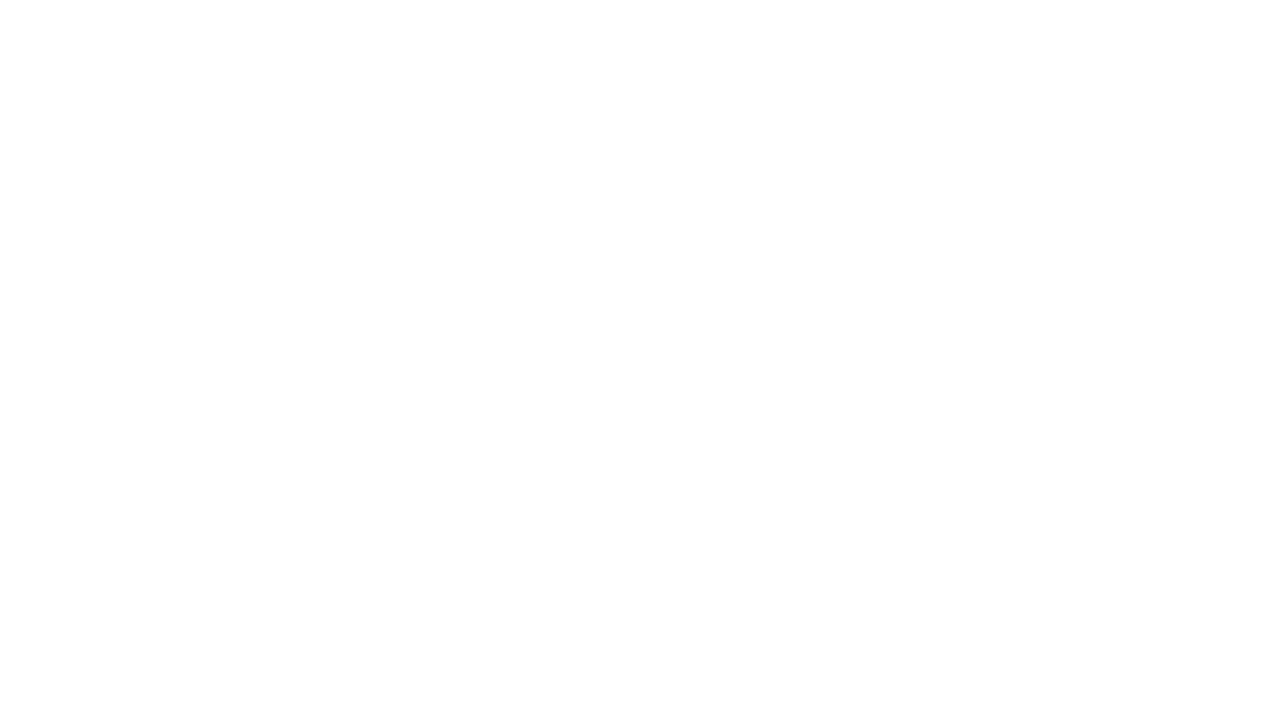
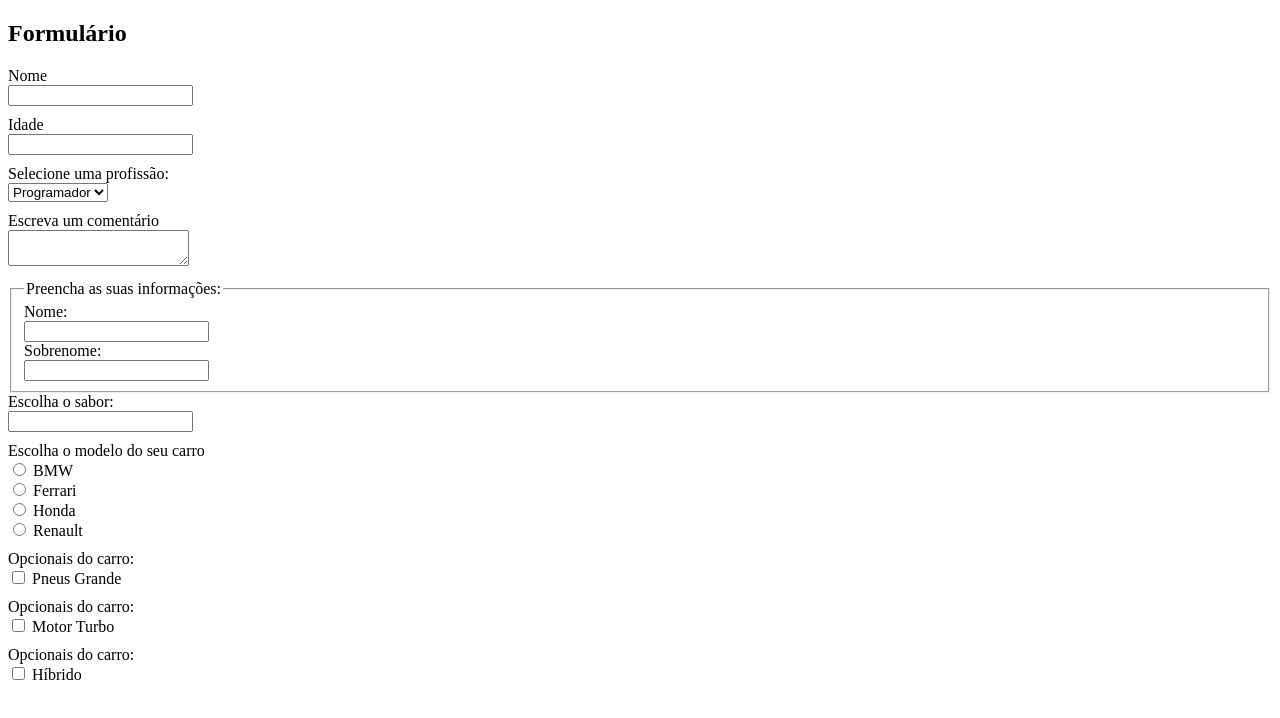
Before and after one commit to AnaPaula2024/18-03-html, a plain HTML site: page Formulário/index.html in a window 1280 px wide. Drawn offline with Linux system fonts and the light colour scheme.

Commit message:
Formulário

```diff
--- a/Formulário/css/style.css
+++ b/Formulário/css/style.css
@@ -0,0 +1,15 @@
+body{
+    padding-bottom: 500px;
+}
+div{
+    margin-bottom: 10px;
+}
+div input,
+div label{
+    display: block;
+}
+.radio label,
+.radio input,
+.radio span{
+    display: inline-block;
+}
--- a/Formulário/index.html
+++ b/Formulário/index.html
@@ -3,9 +3,100 @@
 <head>
     <meta charset="UTF-8">
     <meta name="viewport" content="width=git, initial-scale=1.0">
+    <link rel="stylesheet" href="css/style.css">
     <title>Document</title>
 </head>
 <body>
 
+ <h2>Formulário</h2>
+
+ <form action="register.php" method="get"></form>
+
+ <div>
+    <label>Nome</label>
+    <input type="text">
+ </div>
+ <div>
+    <label for="age">Idade</label>
+    <input type="number">
+ </div>
+<div>
+    <label for="job">Selecione uma profissão:</label>
+    <select name="job">
+    <option        value="programador">Programador</option>
+    <option value="tester">Tester</option>
+    <option value="devops">Devops</option>
+    </select>
+</div>
+<div>
+    <label for="comment">Escreva um comentário</label>
+    <textarea name="comment">
+    </textarea>
+</div>
+<div>
+    <fieldset>
+        <legend>Preencha as suas informações:</legend>
+        <label for="firstname">Nome:</label>
+        <input type="text" name="firstname">
+        <label for="lastname">Sobrenome:</label>
+        <input type="text" name="lastname">
+    </fieldset>
+
+    <div>
+        <label for="flavor">Escolha o sabor:</label>
+        <input type="text" list="flavor" name="flavor">
+
+        <datalist id="flavor">
+            <option value="Cereja"></option>
+            <option value="Morango"></option>
+            <option value="Abacate"></option>
+            <option value="chocolate"></option>
+        </datalist>
+    </div>
+
+    <div>
+        <label for="car-model">Escolha o modelo do seu carro</label>
+
+        <div class="radio">
+            <input type="radio" value="bmw" name="car-model">
+            <label for="bmw">BMW</label>
+
+        <div class="radio">
+            <input type="radio" value="ferrari" name="car-model">
+            <label for="ferrari">Ferrari</label>
+
+        <div class="radio">
+            <input type="radio" value="honda" name="car-model">
+            <label for="honda">Honda</label>
+
+            <div class="radio">
+                <input type="radio" value="renault" name="car-model">
+                <label for="renault">Renault</label>
+        </div>
+    </div>
+<div>
+    <label for="optionals">Opcionais do carro:</label>
+    <div class="radio">
+        <input type="checkbox" name="optionals[]" value="big_tires">
+        <label for="big_tires">Pneus Grande</label>
+    </div>
+<div>
+    <label for="optionals">Opcionais do carro:</label>
+    <div class="radio">
+        <input type="checkbox" name="optionals[]" value="turbo_engine">
+        <label for="turbo_engine">Motor Turbo</label>
+    </div>
+<div>
+    <label for="optionals">Opcionais do carro:</label>
+    <div class="radio">
+        <input type="checkbox" name="optionals[]" value="hybrid">
+        <label for="hybrid">Híbrido</label>
+    </div>
+</div>
+
+<div>
+
+</div>
+</div>
 </body>
 </html>
```
